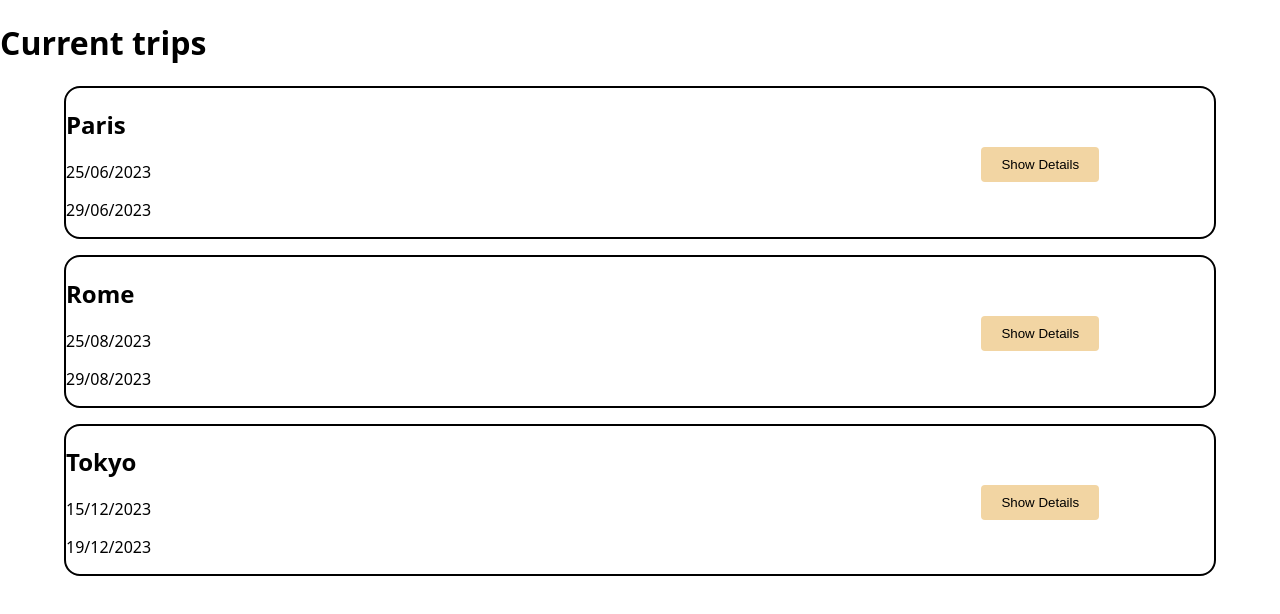
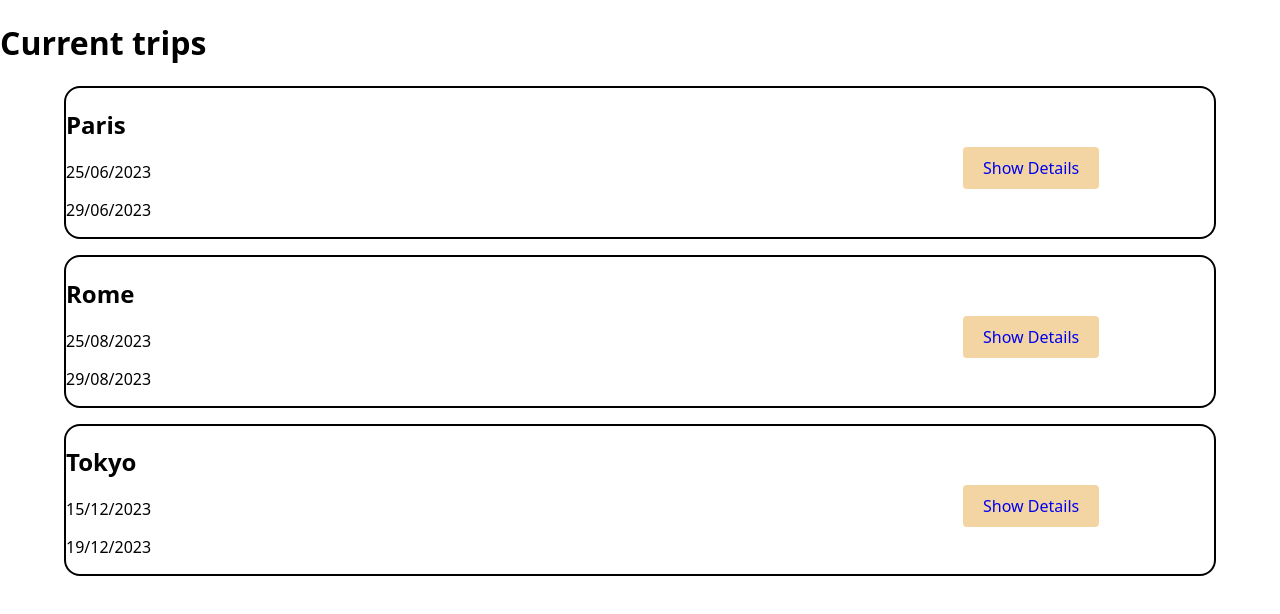
Before and after one commit to LukasWeckner/Capstone-Travel, a Next.js app: page / in a window 1280 px wide. Shown: the top 614 px of the page. Built offline with nearby package versions, Linux system fonts and the light colour scheme.

Commit message:
Delete not needed button, because I´m using Link

```diff
--- a/components/Button/index.js
+++ /dev/null
@@ -1,14 +0,0 @@
-import styled from "styled-components";
-
-const Button = ({ children, onClick }) => {
-  return <BasicButton onClick={onClick}>{children}</BasicButton>;
-};
-const BasicButton = styled.button`
-  padding: 10px 20px;
-  background-color: #f2d5a3;
-  border: none;
-  border-radius: 4px;
-  cursor: pointer;
-`;
-
-export default BasicButton;
--- a/components/PreviewCard/index.js
+++ b/components/PreviewCard/index.js
@@ -1,16 +1,10 @@
 import { trips } from "../../lib/data";
 import styled from "styled-components";
-import BasicButton from "../Button";
 import Link from "next/link";
 import { useRouter } from "next/router";
 
 export default function PreviewCard() {
   const router = useRouter();
-
-  // I will get rid of the handleClick and the StyledButton in 25 in the next commit as I noticed I only need the Link
-  function handleClick() {
-    console.log("Button was klicked");
-  }
 
   return (
     <StyledList>
@@ -21,19 +15,22 @@ export default function PreviewCard() {
             <p>{startDate}</p>
             <p>{endDate}</p>
           </div>
-          <Link href={`/my-trips/${slug}`}>
-            <StyledButton onClick={handleClick}>Show Details</StyledButton>
-          </Link>
+          <StyledLink href={`/my-trips/${slug}`}>Show Details</StyledLink>
         </StyledListItem>
       ))}
     </StyledList>
   );
 }
 
-const StyledButton = styled(BasicButton)`
+const StyledLink = styled(Link)`
   position: absolute;
   top: 40%;
   right: 10%;
+  text-decoration: none;
+  padding: 10px 20px;
+  background-color: #f2d5a3;
+  border-radius: 4px;
+  cursor: pointer;
 `;
 
 const StyledList = styled.ul`
```
